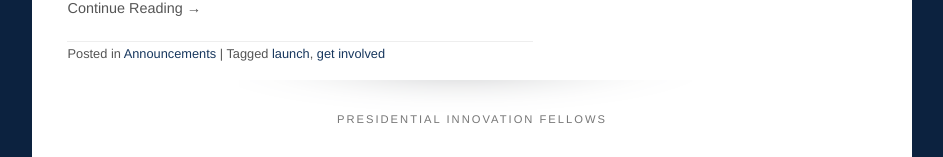
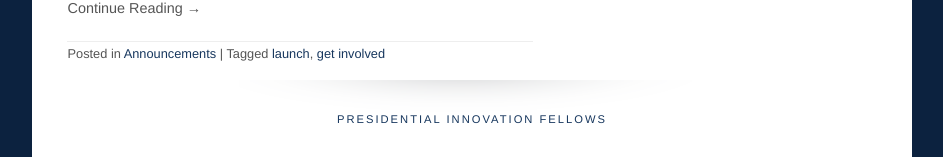
Before and after one commit to presidential-innovation-fellows/mygov, a Jekyll site: the page built from index.html, in a window 1280 px wide. Shown: the part 2391-2548 px from the top of the page, without its empty margins (168-1111 px from the left). Built offline with Jekyll 4.4.1, drawn with Linux system fonts in a browser that asks for light colours; nearby versions of some CDN libraries; the list of posts is cut into pages by our own code.

Commit message:
Update _includes/tail.html
Adding link to whitehouse.gov page about the fellowship program to our footer

```diff
--- a/_includes/tail.html
+++ b/_includes/tail.html
@@ -3,7 +3,7 @@
 	<div class="inner-footer clear group">
 		<div class="twelve-col footer-content">
 
-			<p class="source">Presidential Innovation Fellows</p>
+			<p class="source"><a href="http://www.whitehouse.gov/innovationfellows/">Presidential Innovation Fellows</a></p>
 
 		</div>
 	</div>
```
